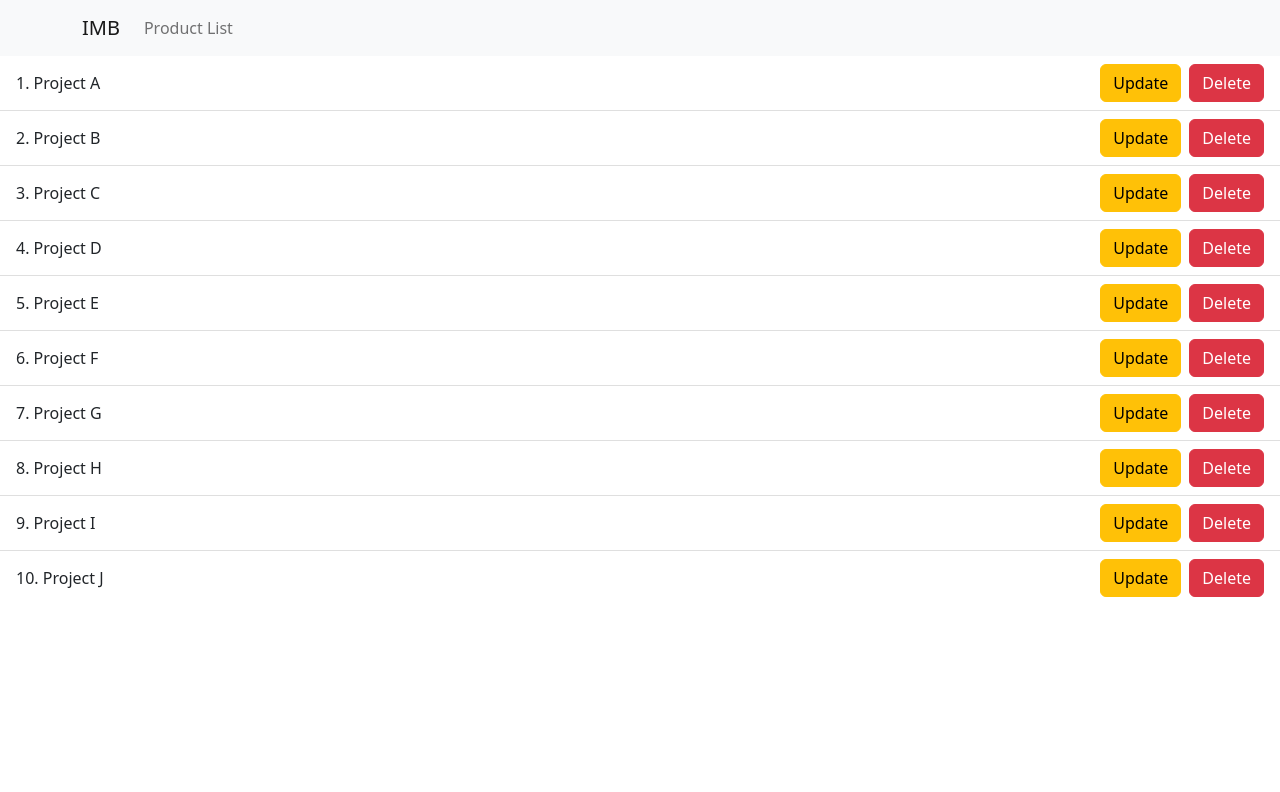
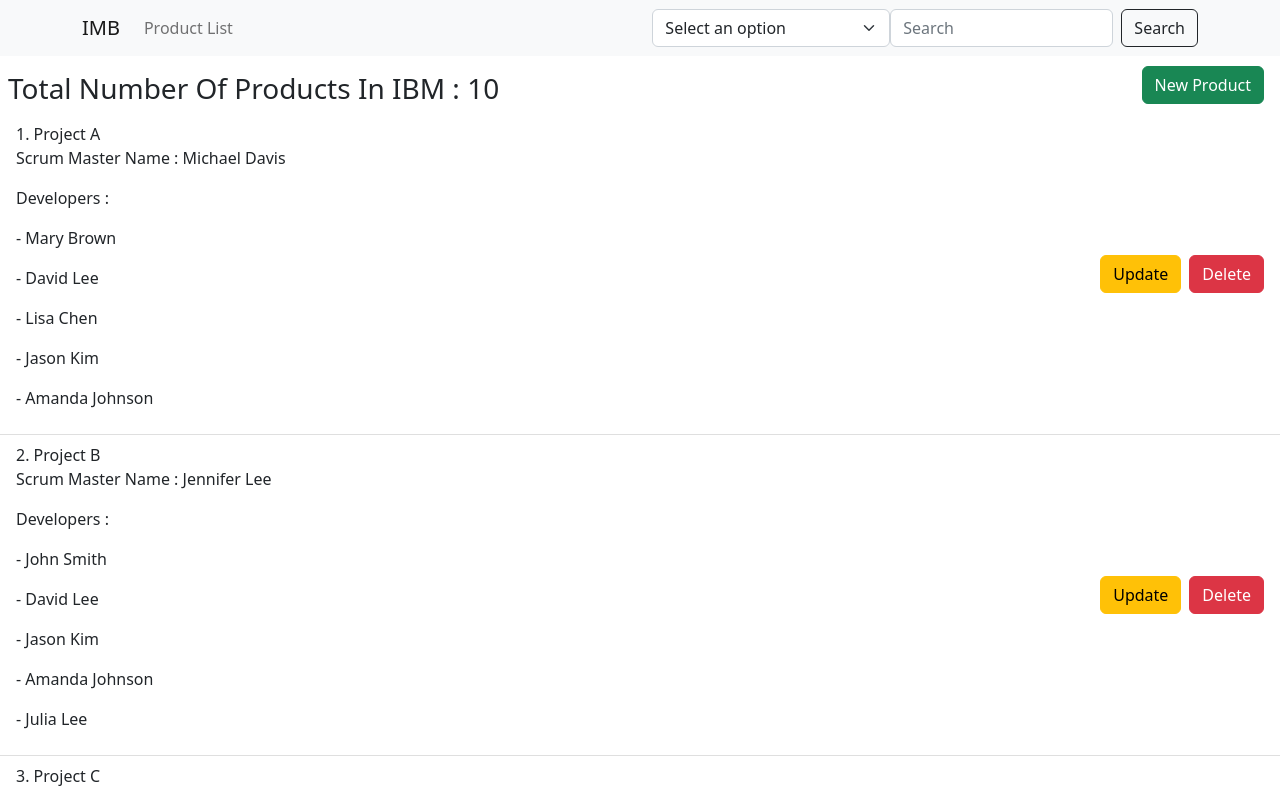
Before and after one commit to choiari1002/Ari-Choi-IS24-full-stack-competition-req97073, a React (Create React App) app: page / in a window 1280 px wide. Shown: the top 792 px of the page. Built offline with nearby package versions, Linux system fonts and the light colour scheme.

Commit message:
search function

```diff
--- a/src/App.js
+++ b/src/App.js
@@ -1,35 +1,126 @@
 import "./App.css";
-import { Navbar, Nav, Container, ListGroup, Button } from 'react-bootstrap';
+import { Navbar, Nav, Container, ListGroup, Button, Form } from 'react-bootstrap';
 import { useState } from "react";
 import { Routes, Route, Link, useNavigate, Outlet } from 'react-router-dom'
 import Data from './Data.js';
 import Detail from './Pages/Detail.js';
+import Edit from './Pages/Edit.js';
+import Add from './Pages/Add.js';
 
 function App() {
-  let navigate =  useNavigate();
-  let [products, setProducts] = useState(Data);
+  const navigate = useNavigate();
+  const [allProducts] = useState(Data);
+  const [filteredProducts, setFilteredProducts] = useState(allProducts);
+  const [searchTerm, setSearchTerm] = useState("");
+  const [selectedOption, setSelectedOption] = useState("");
+
+  const [developer, setDeveloper] = useState(false);
+  const [searchDeveloper, setSearchDeveloper] = useState("");
+
+  function handleChange(event) {
+    setSelectedOption(event.target.value);
+  }
+
+  function handleSearch(event) {
+    const value = event.target.value.toLowerCase();
+    setSearchTerm(value);
+    if (!value) {
+      setFilteredProducts(allProducts);
+      return;
+    }
+    const filtered = allProducts.filter((product) => {
+      if (selectedOption === "productName") {
+        return product.productName.toLowerCase().includes(value);
+      } else if (selectedOption === "scrumMasterName") {
+        return product.scrumMasterName.toLowerCase().includes(value);
+      } else if (selectedOption === "developerName") {
+        const found = product.Developers.some((developer) =>
+          developer.toLowerCase().includes(value)
+        );
+        if (found) {
+          setSearchDeveloper(value)
+          setDeveloper(true);
+        } else {
+          setDeveloper(false);
+        }
+        return found;
+      }
+      return true;
+    });
+    setFilteredProducts(filtered);
+  }
+
 
   return (
-    <div classNameName="App">
+    <div className="App">
       <Navbar bg="light" variant="light">
         <Container>
-          <Navbar.Brand onClick={()=>{ navigate('/') }}>IMB</Navbar.Brand>
+          <Navbar.Brand onClick={() => navigate("/")}>IMB</Navbar.Brand>
           <Nav className="me-auto">
-            <Nav.Link onClick={()=>{ navigate('/') }}>Product List</Nav.Link>
+            <Nav.Link onClick={() => navigate("/")}>Product List</Nav.Link>
           </Nav>
+          <Form className="d-flex">
+            <Form.Select aria-label="Default select example" onChange={handleChange}>
+              <option>Select an option</option>
+              <option value="productName">Product Name</option>
+              <option value="scrumMasterName">Scrum Master Name</option>
+              <option value="developerName">Developer</option>
+            </Form.Select>
+            <Form.Control
+              type="search"
+              placeholder="Search"
+              className="me-2"
+              aria-label="Search"
+              value={searchTerm}
+              onChange={handleSearch}
+            />
+            <Button variant="outline-dark" onClick={handleSearch}>
+              Search
+            </Button>
+          </Form>
         </Container>
       </Navbar>
 
       <Routes>
-        <Route path="/" element={ <List products={products}></List> }></Route>
-        <Route path="/detail/:id" element={ <Detail products={products}></Detail> }></Route>
+        <Route
+          path="/"
+          element={
+            <div className="d-flex flex-column">
+              <div className="d-flex justify-content-between align-items-center">
+                <div className="d-flex flex-column">
+                  <h3 className="mt-3 ms-2">
+                    Total Number Of Products In IBM : {allProducts.length}
+                  </h3>
+                  {
+                    developer == true ? <h4 className="ms-2"> {searchDeveloper} is involved in {filteredProducts.length} projects.</h4> : null
+                  }
+                </div>
+                <div className="me-3">
+                  <Link to="/add">
+                    <Button variant="success" className="ms-auto">New Product</Button>
+                  </Link>
+                </div>
+              </div>
+              <List products={filteredProducts} />
+            </div>
+          }
+
+        ></Route>
+        <Route
+          path="/detail/:id"
+          element={<Detail products={filteredProducts} />}
+        ></Route>
+        <Route
+          path="/edit/:id"
+          element={<Edit products={filteredProducts} />}
+        ></Route>
+        <Route path="/add" element={<Add />} />
         <Route path="*" element={<>404 PAGE</>} />
       </Routes>
-
-
     </div>
   );
 }
+
 
 function List(props) {
   return(
@@ -39,12 +130,21 @@
           return(
             <ListGroup.Item className="d-flex justify-content-between align-items-center">
               <Link to={`/detail/${product.productId}`} style={{ color: "inherit", textDecoration: "none" }}>
-                {i + 1}. {product.productName}
+                {product.productId}. {product.productName}
+                <p>Scrum Master Name : { product.scrumMasterName }</p>
+                <p>Developers :</p>
+                {
+                    product.Developers.map(function(developer,i){
+                        return(
+                            <p>- { developer }</p>
+                        )
+                    })
+                }
               </Link>
               <div className="d-flex">
-                <Button variant="warning" className="ms-2">
+                <Link to={`/edit/${product.productId}`} className="btn btn-warning ms-2">
                   Update
-                </Button>
+                </Link>
                 <Button variant="danger" className="ms-2">
                   Delete
                 </Button>
```
